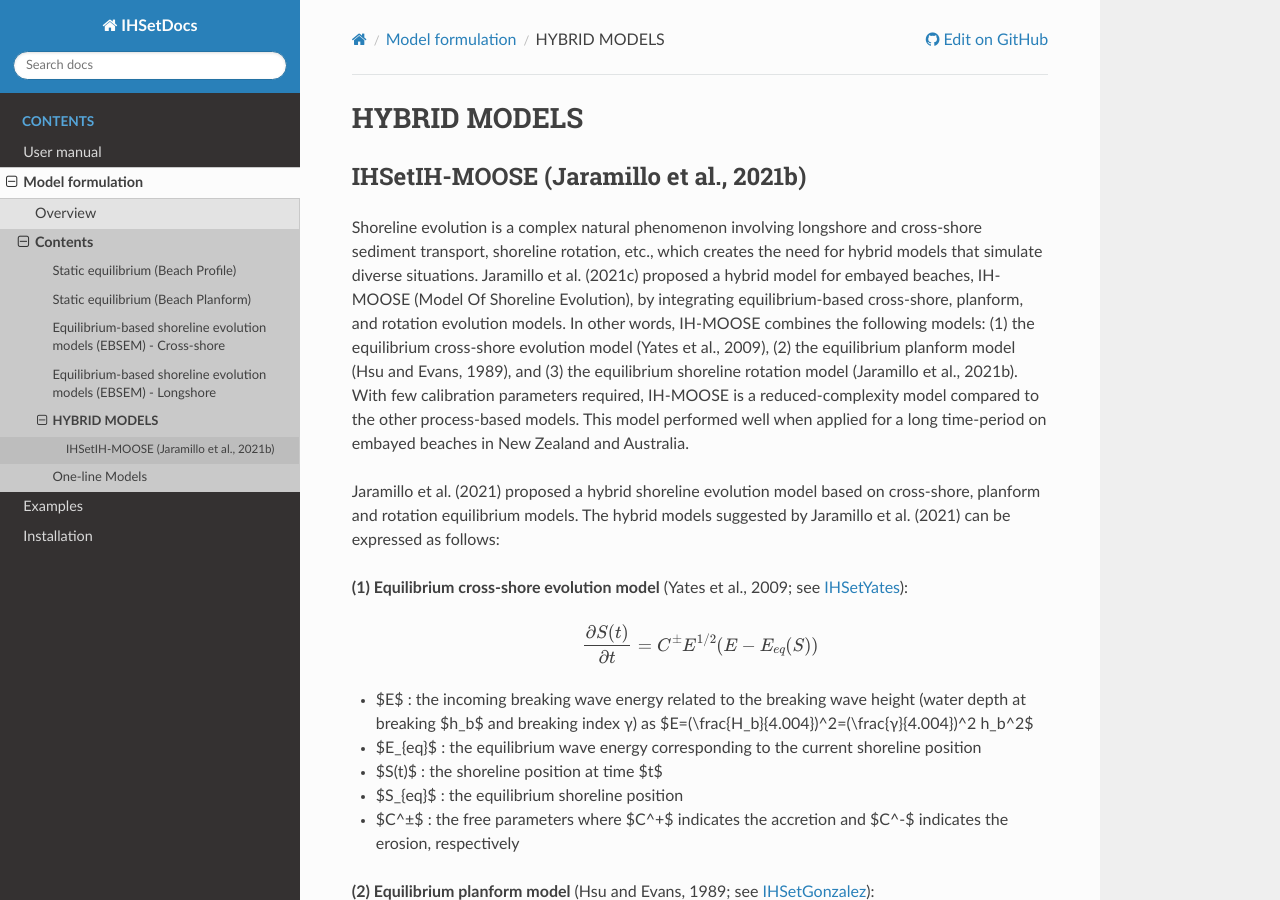
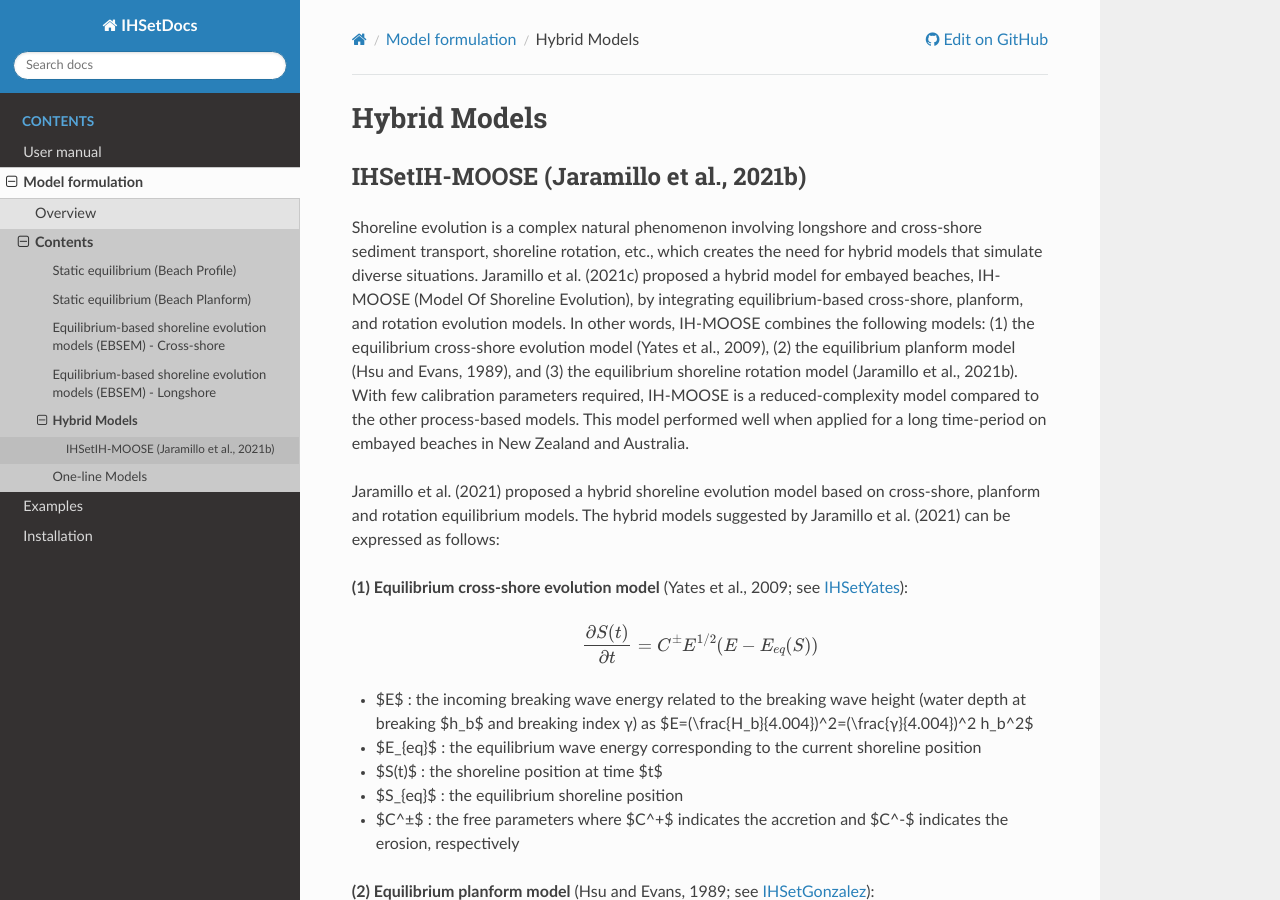
Before and after one commit to IHCantabria/IHSetDocs, a Sphinx documentation site: the page built from docs/Model_description/hybrid_model.md, in a window 1280 px wide and 900 px high. Built offline with Sphinx 7.4.7 and the Read the Docs theme 2.0.0, drawn with Linux system fonts in a browser that asks for light colours.

```diff
--- a/docs/Model_description/hybrid_model.md
+++ b/docs/Model_description/hybrid_model.md
@@ -1,4 +1,4 @@
-# HYBRID MODELS
+# Hybrid Models
 
 ## IHSetIH-MOOSE (Jaramillo et al., 2021b)
 
```
